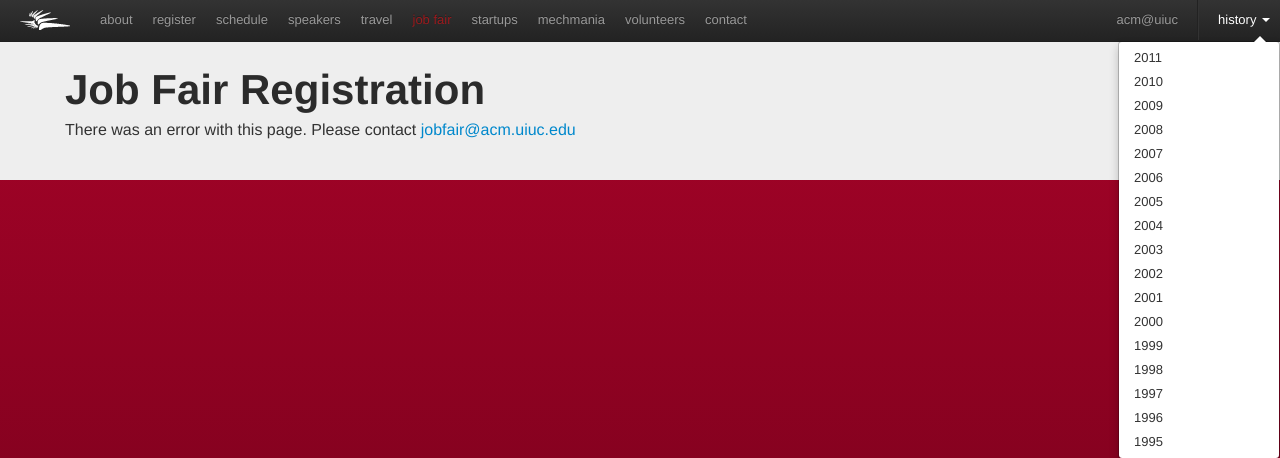
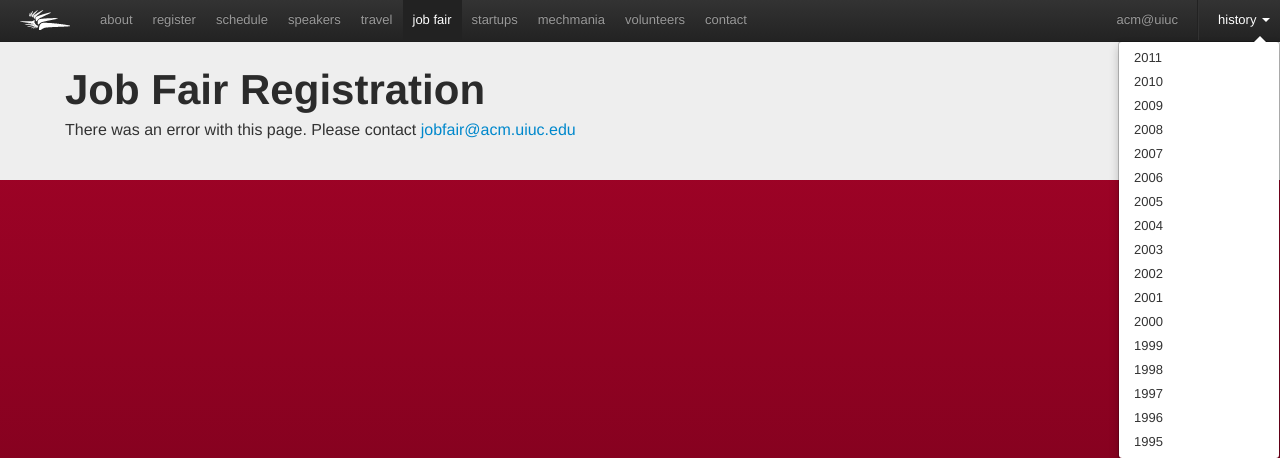
Before and after one commit to ReflectionsProjections/mango-django, a PHP site: page /jobfair-registration.php?company=1 in a window 1280 px wide, after a click on "history". Shown: the top 458 px of the page. Run offline with PHP 8.4, Linux system fonts and the light colour scheme; data that the repository does not hold is empty; a stand-in replaces the project's code that opens the database connection.

Commit message:
changed navbar so it's only red highlighting on the dropdowns

```diff
--- a/css/rp_styles.css
+++ b/css/rp_styles.css
@@ -356,8 +356,8 @@
   height: 190px;
 }
 
-.navbar .nav .active > a,
-.navbar .nav .active > a:hover {
+.navbar .nav .dropdown-menu .active > a,
+.navbar .nav .dropdown-menu .active > a:hover {
   background-color: inherit;
   color: #991B1E;
 }
```
